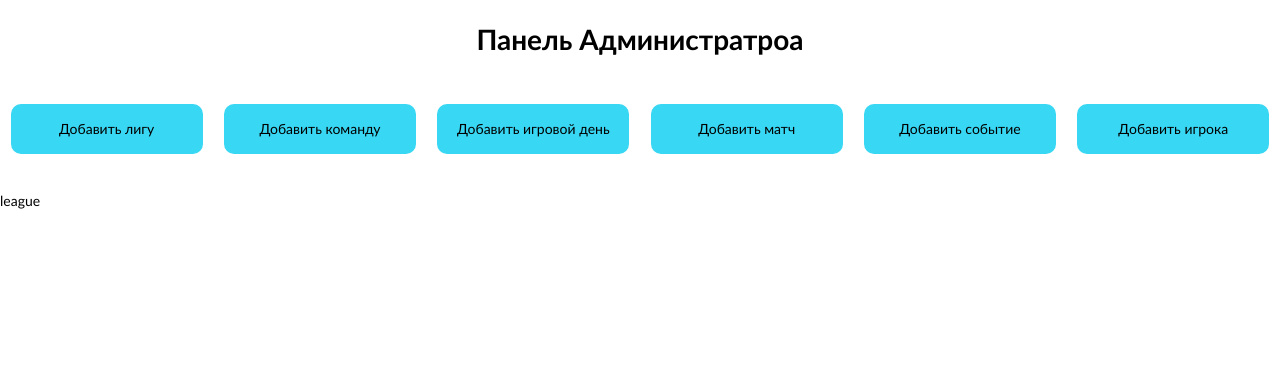
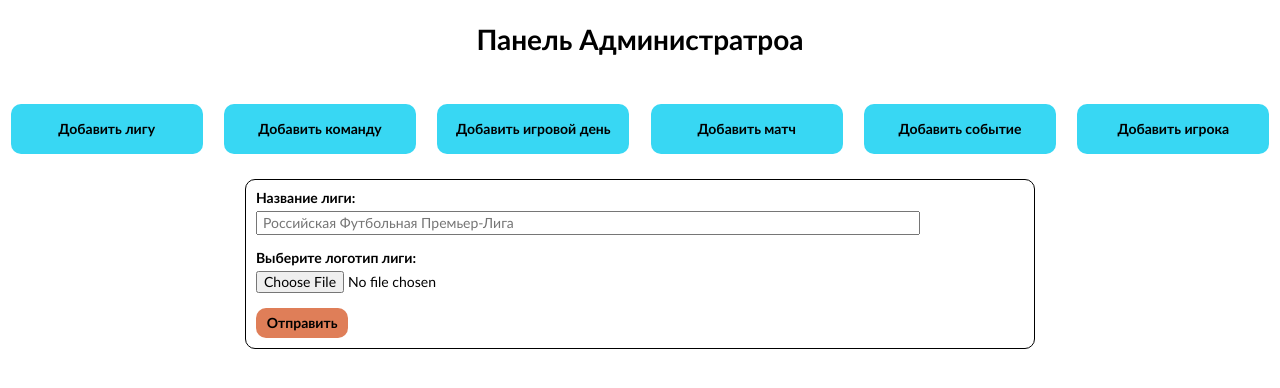
Before and after one commit to IvanPavlov90/Football-App, an Angular app in the folder client/: page /admin in a window 1280 px wide. Both pictures are taken after a click on the button "Добавить лигу". Shown: the top 388 px of the page. Built offline with nearby package versions, Linux system fonts and the light colour scheme.

Commit message:
добавлено оформление админ-панели и форма для добавления лиги в бд

```diff
--- a/client/src/app/admin-form/admin-form.component.html
+++ b/client/src/app/admin-form/admin-form.component.html
@@ -1 +1,32 @@
-<p>{{form}}</p>
+<form class="admin-form">
+  <div *ngIf="form === 'league'; then leagueTemplate else elseTemplate"></div>
+  <input
+    *ngIf="form !== null"
+    type="submit"
+    class="admin-form__container__submit"
+    value="Отправить"
+  >
+</form>
+
+<ng-template #leagueTemplate>
+  <div class="admin-form__container">
+    <label for="name" class="admin-form__container__label">Название лиги:</label>
+    <input
+      type="text"
+      class="admin-form__container__input"
+      id="name"
+      placeholder="Российская Футбольная Премьер-Лига"
+      required
+    >
+    <label for="file" class="admin-form__container__label">Выберите логотип лиги:</label>
+    <input
+      type="file"
+      class="admin-form__container__input_file"
+      id="file"
+    >
+  </div>
+</ng-template>
+
+<ng-template #elseTemplate>
+  <p>Выберите действие</p>
+</ng-template>
--- a/client/src/app/admin-form/admin-form.component.scss
+++ b/client/src/app/admin-form/admin-form.component.scss
@@ -0,0 +1,38 @@
+@import '../../styles/variables';
+
+.admin-form {
+  width: 60%;
+  margin: auto;
+  padding: 10px;
+  border: 1px solid $form-border-color;
+  border-radius: 10px;
+
+  .admin-form__container {
+    display: flex;
+    flex-direction: column;
+    justify-content: space-around;
+
+    .admin-form__container__input {
+      width: 85%;
+      height: 18px;
+      margin-bottom: 15px;
+      padding-left: 5px;
+    }
+
+    .admin-form__container__label {
+      margin-bottom: 5px;
+      font-weight: bold;
+    }
+  }
+
+  .admin-form__container__submit {
+    width: 12%;
+    height: 30px;
+    margin-top: 15px;
+    background-color: $form-submit-btn-color;
+    border: 0px;
+    border-radius: 10px;
+    font-weight: bold;
+    cursor: pointer;
+  }
+}
--- a/client/src/app/admin/admin.component.scss
+++ b/client/src/app/admin/admin.component.scss
@@ -17,6 +17,7 @@
     border: 0;
     border-radius: 10px;
     background-color: $admin-btn-color;
+    font-weight: bold;
     cursor: pointer;
   }
 }
--- a/client/src/styles/_variables.scss
+++ b/client/src/styles/_variables.scss
@@ -1,3 +1,5 @@
 /* Цвета */
 
 $admin-btn-color: #38d7f3;
+$form-border-color: #000000;
+$form-submit-btn-color: #df7e58;
```
Also changed, not shown: 1 other file (tests, documents, lock files or other folders).
